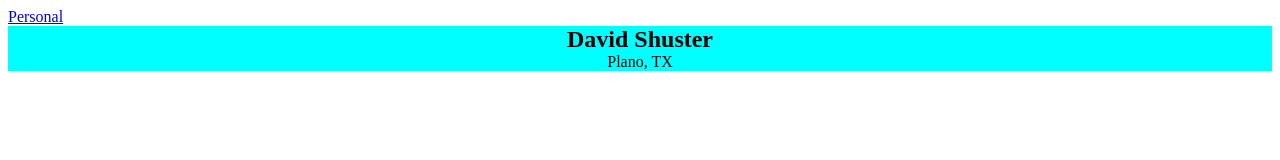
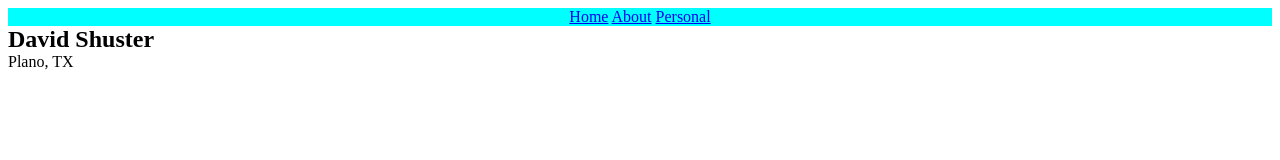
Before and after one commit to djshuster/djshuster.github.io, a plain HTML site: page index.html in a window 1280 px wide. Drawn offline with Linux system fonts and the light colour scheme.

Commit message:
Update index.html

```diff
--- a/index.html
+++ b/index.html
@@ -6,16 +6,20 @@
 	<meta charset="utf-8"/> <!--a set of characters-->
 	<style>
 		body {font-family:TimesNewRoman;}
-		#top {background-color:#00FFFF; text-align:center;}
+		#top-menu {background-color:#00FFFF; text-align:center;}
 		#name {font-size: 24px;}
 		#contact {font-size: 16px;}
-
-
 		</style>
 	</head>
 
 	<body>
-		<a href="html/personal.html">Personal</a>
+		<div id="top-menu">
+		  <a href="index.html">Home</a>
+		  <a href="html/about.html">About</a>
+		  <a href="html/personal.html">Personal</a>
+		</div>
+
+
 		<section id="top">
 			<span id="name"><b>David Shuster</b></span> <br>
 			<span id="contact">Plano, TX</span> <br>
```
